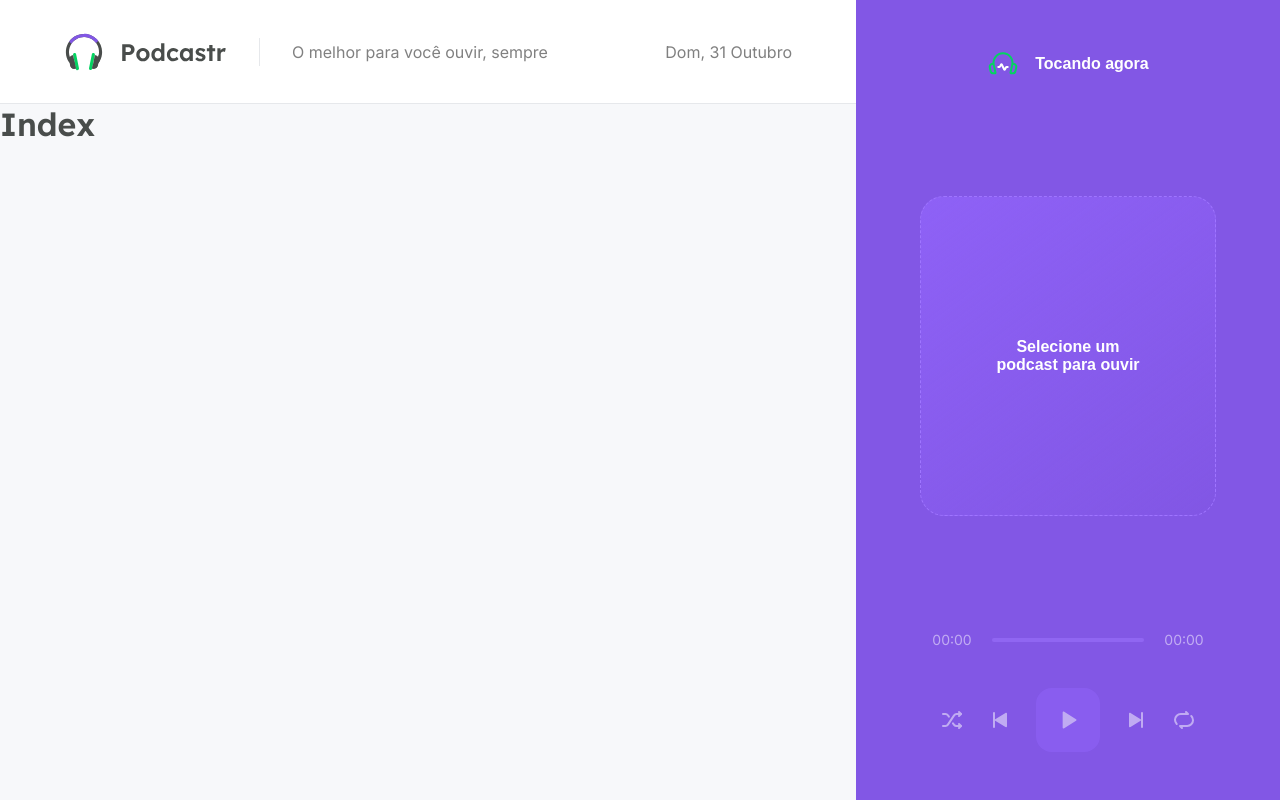
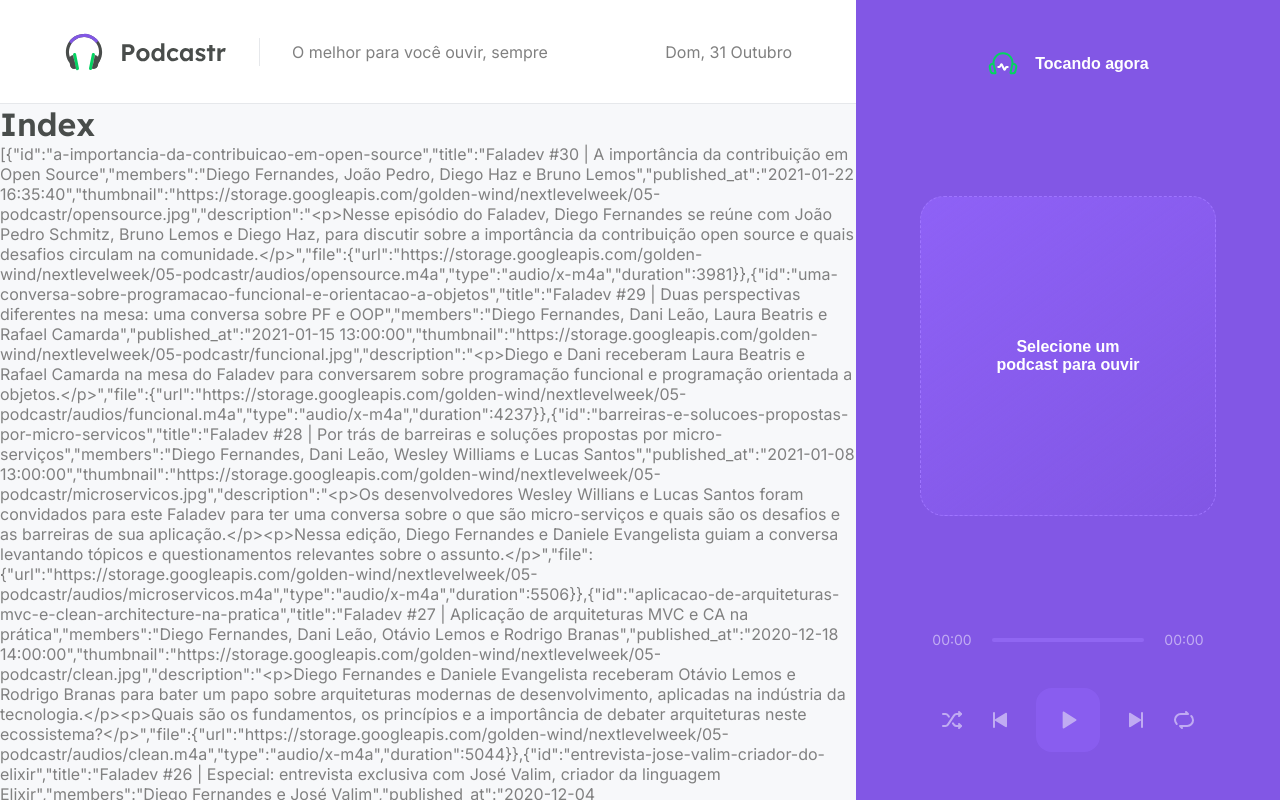
Before and after one commit to rafaelacorrea/podcastr, a Next.js app: page / in a window 1280 px wide. Shown: the top 800 px of the page. Built offline with nearby package versions, Linux system fonts and the light colour scheme; data requests are answered from the project's data file.

Commit message:
feat: adding async function getStaticProps

```diff
--- a/src/pages/index.tsx
+++ b/src/pages/index.tsx
@@ -1,6 +1,21 @@
 
-export default function Home() {
+export default function Home(props) {
   return (
-    <h1>Index</h1>
+    <div>
+      <h1>Index</h1>
+      <p>{JSON.stringify(props.episodes)}</p>
+    </div>
   )
 }
+
+export async function getStaticProps() {
+  const response = await fetch('http://localhost:3333/episodes')
+  const data = await response.json()
+
+  return{
+    props:{
+      episodes:data,
+    },
+    revalidate: 60 * 60 * 8,
+  }
+}
```
